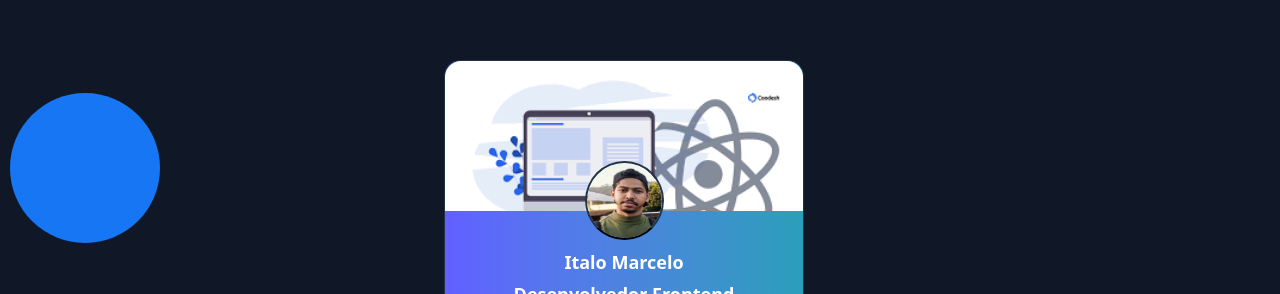
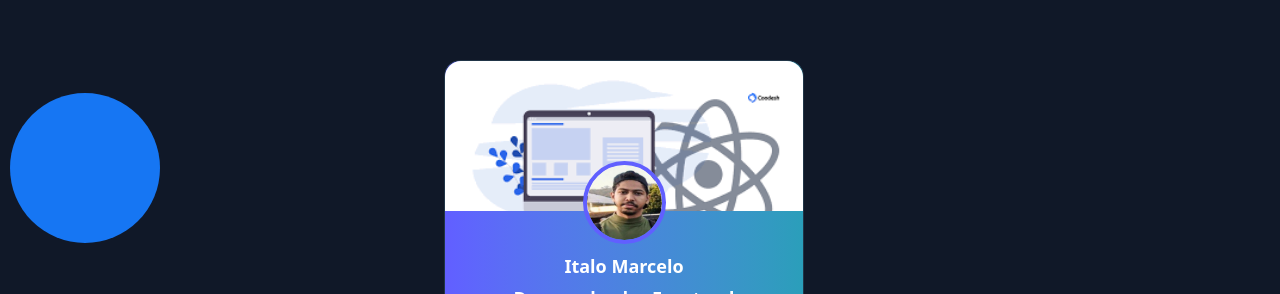
Before and after one commit to ItaloDev-Marcelo/profile-card, a React (Vite) app: page / in a window 1280 px wide. Shown: the part 140-434 px from the top of the page. Built offline with nearby package versions, Linux system fonts and the light colour scheme.

Commit message:
update fix on layout part

```diff
--- a/src/App.css
+++ b/src/App.css
@@ -78,7 +78,7 @@ body::before {
   left: 0;
 }
 
-div img {
+figure img {
   width: 75px;
   height: 75px;
   border-radius: 50%;
--- a/src/layout/index.tsx
+++ b/src/layout/index.tsx
@@ -11,9 +11,9 @@ export default function ProfileCardLayout() {
              <div className="box rounded-t-[16px] ">
                 </div>
               <div className="flex flex-col justify-center relative text-center items-center top-20 " >
-                 <div className="z-40 border-2 border-b-black  rounded-full overflow-hidden">
+                 <figure className="z-40 border-4 border-indigo-500  rounded-full overflow-hidden">
                     <img src={ProfilePhoto} alt="Italo Marcelo"  />
-                 </div>
+                 </figure>
                  <section className="z-40">
                    <HeaderInformation name='Italo Marcelo' cargo='Desenvolvedor Frontend' introduction='Cria interfaces bonitas, rápidas e intuitivas.' />
                 </section>
```
